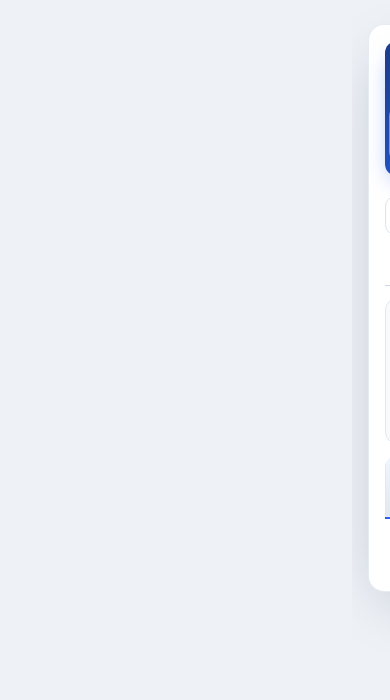
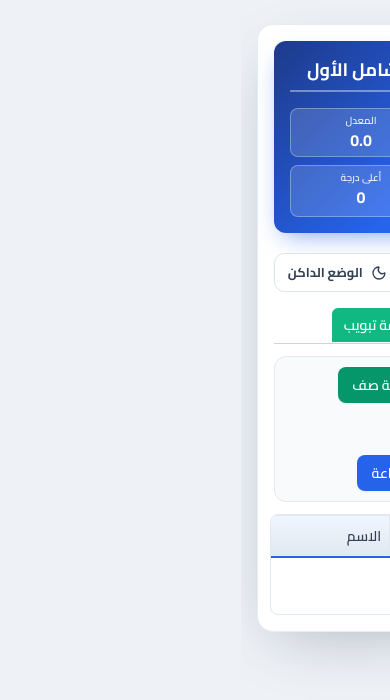
Before and after one commit to Omar-Khaled-57/simple-table, a React (Vite) app: page / in a window 390 px wide. Shown: the top 700 px of the page. Built offline with nearby package versions, Linux system fonts and the light colour scheme.

Commit message:
Make app ultra-responsive: mobile stats grid, scrollable tabs, sticky index column, touch resize

```diff
--- a/src/App.tsx
+++ b/src/App.tsx
@@ -169,21 +169,21 @@ export default function App() {
               className="report-title flex-1 text-lg md:text-xl font-bold bg-transparent border-none outline-none border-b-2 border-white/40 focus:border-white/80 pb-2 text-right"
               placeholder="عنوان الجدول"
             />
-            <div className="flex gap-2 flex-shrink-0 flex-wrap">
-              <div className="bg-white/15 border border-white/30 rounded-lg px-2 py-1 md:px-3 md:py-1.5 min-w-[70px] md:min-w-[84px] text-center">
-                <span className="block text-[10px] md:text-[11px] opacity-90 font-semibold">عدد الطلاب</span>
+            <div className="stats-grid grid grid-cols-2 sm:flex sm:flex-wrap gap-2 flex-shrink-0 w-full sm:w-auto">
+              <div className="bg-white/15 border border-white/30 rounded-lg px-2 py-1 md:px-3 md:py-1.5 min-w-0 sm:min-w-[76px] md:min-w-[84px] text-center">
+                <span className="block text-[10px] md:text-[11px] opacity-90 font-semibold truncate">عدد الطلاب</span>
                 <span className="block text-base md:text-lg font-bold">{stats.count}</span>
               </div>
-              <div className="bg-white/15 border border-white/30 rounded-lg px-2 py-1 md:px-3 md:py-1.5 min-w-[70px] md:min-w-[84px] text-center">
-                <span className="block text-[10px] md:text-[11px] opacity-90 font-semibold">المعدل</span>
+              <div className="bg-white/15 border border-white/30 rounded-lg px-2 py-1 md:px-3 md:py-1.5 min-w-0 sm:min-w-[76px] md:min-w-[84px] text-center">
+                <span className="block text-[10px] md:text-[11px] opacity-90 font-semibold truncate">المعدل</span>
                 <span className="block text-base md:text-lg font-bold">{stats.avg}</span>
               </div>
-              <div className="bg-white/15 border border-white/30 rounded-lg px-2 py-1 md:px-3 md:py-1.5 min-w-[70px] md:min-w-[84px] text-center">
-                <span className="block text-[10px] md:text-[11px] opacity-90 font-semibold">الأغلب</span>
+              <div className="bg-white/15 border border-white/30 rounded-lg px-2 py-1 md:px-3 md:py-1.5 min-w-0 sm:min-w-[76px] md:min-w-[84px] text-center">
+                <span className="block text-[10px] md:text-[11px] opacity-90 font-semibold truncate">الأغلب</span>
                 <span className="block text-base md:text-lg font-bold"><span className="text-[10px] md:text-[11px] mr-1">({stats.modeCount})</span>{stats.mode}</span>
               </div>
-              <div className="bg-white/15 border border-white/30 rounded-lg px-2 py-1 md:px-3 md:py-1.5 min-w-[70px] md:min-w-[84px] text-center">
-                <span className="block text-[10px] md:text-[11px] opacity-90 font-semibold">أعلى درجة</span>
+              <div className="bg-white/15 border border-white/30 rounded-lg px-2 py-1 md:px-3 md:py-1.5 min-w-0 sm:min-w-[76px] md:min-w-[84px] text-center">
+                <span className="block text-[10px] md:text-[11px] opacity-90 font-semibold truncate">أعلى درجة</span>
                 <span className="block text-base md:text-lg font-bold">{stats.max}</span>
               </div>
             </div>
@@ -203,19 +203,19 @@ export default function App() {
           </div>
 
           {/* Tabs */}
-          <div className="mb-3">
-            <div className="flex flex-wrap gap-1.5 border-b border-slate-300 dark:border-gray-600">
+          <div className="mb-3 -mx-4 px-4 md:mx-0 md:px-0">
+            <div className="tabs-scroll flex gap-1.5 border-b border-slate-300 dark:border-gray-600 overflow-x-auto md:flex-wrap md:overflow-visible pb-px">
               {tables.map(table => (
                 <div
                   key={table.id}
                   onClick={() => setActiveTableId(table.id)}
-                  className={`flex items-center gap-2 px-3 py-1.5 rounded-t-md cursor-pointer text-sm font-semibold transition-colors ${
+                  className={`flex items-center gap-2 px-3 py-1.5 rounded-t-md cursor-pointer text-sm font-semibold transition-colors shrink-0 ${
                     activeTableId === table.id
                       ? 'bg-white dark:bg-gray-800 text-[#2563eb] dark:text-blue-400 border-t-2 border-[#2563eb]'
                       : 'bg-slate-200 dark:bg-gray-700 text-slate-700 dark:text-gray-300 hover:bg-slate-300 dark:hover:bg-gray-600'
                   }`}
                 >
-                  <span className="truncate max-w-[120px]">{table.name}</span>
+                  <span className="truncate max-w-[120px] md:max-w-[160px]">{table.name}</span>
                   {tables.length > 1 && (
                     <button
                       onClick={(e) => closeTab(table.id, e)}
@@ -228,7 +228,7 @@ export default function App() {
               ))}
               <button
                 onClick={addTab}
-                className="px-3 py-1.5 bg-emerald-500 hover:bg-emerald-600 text-white rounded-t-md text-sm font-semibold flex items-center gap-1 transition-colors"
+                className="px-3 py-1.5 bg-emerald-500 hover:bg-emerald-600 text-white rounded-t-md text-sm font-semibold flex items-center gap-1 transition-colors shrink-0"
               >
                 <Plus className="w-4 h-4" />
                 إضافة تبويب
--- a/src/components/TableEditor.tsx
+++ b/src/components/TableEditor.tsx
@@ -15,7 +15,7 @@ interface TableEditorProps {
 
 export default function TableEditor({ table, editMode, tableStyle, onUpdate, onToggleEditMode, onPrint, onTableStyleChange }: TableEditorProps) {
   const imageInputRef = useRef<HTMLInputElement>(null);
-  const resizeRef = useRef<{ colIndex: number; startX: number; startWidth: number; factor: number } | null>(null);
+  const resizeRef = useRef<{ colIndex: number; startX: number; startWidth: number; rtl?: boolean } | null>(null);
   const [sortKey, setSortKey] = useState<'name' | 'grade'>('grade');
   const [sortDirection, setSortDirection] = useState<'asc' | 'desc' | null>(null);
   const [sortMenuOpen, setSortMenuOpen] = useState(false);
@@ -182,22 +182,24 @@ export default function TableEditor({ table, editMode, tableStyle, onUpdate, onT
     updateTable({ columns: newCols });
   };
 
-  const startResize = (e: React.MouseEvent, colIndex: number) => {
+  const startResize = (e: React.PointerEvent, colIndex: number) => {
     if (!editMode) return;
     e.preventDefault();
     e.stopPropagation();
     const th = (e.currentTarget as HTMLElement).closest('th');
     const startWidth = table.columns[colIndex].width || th?.offsetWidth || 150;
     const rtl = document.documentElement.dir === 'rtl' || document.dir === 'rtl';
-    resizeRef.current = { colIndex, startX: e.clientX, startWidth, factor: rtl ? 1 : 1, rtl } as any;
+    resizeRef.current = { colIndex, startX: e.clientX, startWidth, rtl };
     document.body.style.cursor = 'col-resize';
     document.body.style.userSelect = 'none';
-    window.addEventListener('mousemove', onResizeMove);
-    window.addEventListener('mouseup', stopResize);
+    (e.currentTarget as HTMLElement).setPointerCapture?.(e.pointerId);
+    window.addEventListener('pointermove', onResizeMove);
+    window.addEventListener('pointerup', stopResize);
+    window.addEventListener('pointercancel', stopResize);
   };
 
-  const onResizeMove = (e: MouseEvent) => {
-    const state: any = resizeRef.current;
+  const onResizeMove = (e: PointerEvent) => {
+    const state = resizeRef.current;
     if (!state) return;
     const rtl = state.rtl ?? (document.documentElement.dir === 'rtl');
     const delta = rtl ? (state.startX - e.clientX) : (e.clientX - state.startX);
@@ -210,8 +212,9 @@ export default function TableEditor({ table, editMode, tableStyle, onUpdate, onT
     resizeRef.current = null;
     document.body.style.cursor = '';
     document.body.style.userSelect = '';
-    window.removeEventListener('mousemove', onResizeMove);
-    window.removeEventListener('mouseup', stopResize);
+    window.removeEventListener('pointermove', onResizeMove);
+    window.removeEventListener('pointerup', stopResize);
+    window.removeEventListener('pointercancel', stopResize);
   };
 
   const getTier = (value: string) => {
@@ -246,9 +249,20 @@ export default function TableEditor({ table, editMode, tableStyle, onUpdate, onT
 
   const totalColumnWidth = table.columns.reduce((sum, column) => sum + (column.width || 150), 0);
 
+  const totalTableWidth = 56 + table.columns.reduce((sum, col) => sum + (col.width || 150), 0);
+
   return (
-    <div className="w-full overflow-x-auto">
+    <div className="w-full">
       <div className={`table-control-strip mb-3 flex flex-wrap items-center gap-2 p-2.5 rounded-xl border transition-colors ${editMode ? 'bg-blue-50 border-blue-200 dark:bg-blue-950/40 dark:border-blue-900' : 'bg-slate-50 dark:bg-gray-800 border-slate-200 dark:border-gray-700'}`}>
+          {onToggleEditMode && (
+            <button
+              onClick={onToggleEditMode}
+              className={`px-3.5 py-2 rounded-lg text-sm font-semibold flex items-center gap-1.5 shadow-sm transition-colors ${editMode ? 'bg-orange-600 text-white hover:bg-orange-700' : 'bg-amber-500 text-white hover:bg-amber-600'}`}
+              aria-pressed={editMode}
+            >
+              <Edit3 className="w-4 h-4" /> {editMode ? 'إنهاء التعديل' : 'وضع التعديل'}
+            </button>
+          )}
           <button
             onClick={addRow}
             className="px-3.5 py-2 bg-emerald-600 text-white rounded-lg text-sm font-semibold flex items-center gap-1.5 hover:bg-emerald-700 shadow-sm transition-colors"
@@ -256,11 +270,16 @@ export default function TableEditor({ table, editMode, tableStyle, onUpdate, onT
             <Plus className="w-4 h-4" />
             إضافة صف
           </button>
-          {onPrint && (
-            <button onClick={onPrint} className="px-3.5 py-2 bg-blue-600 text-white rounded-lg text-sm font-semibold flex items-center gap-1.5 hover:bg-blue-700 shadow-sm transition-colors">
-              <Printer className="w-4 h-4" /> طباعة
-            </button>
-          )}
+          {editMode && <>
+          <button
+            onClick={addColumn}
+            className="px-3.5 py-2 bg-blue-600 text-white rounded-lg text-sm font-semibold flex items-center gap-1.5 hover:bg-blue-700 shadow-sm transition-colors"
+          >
+            <Plus className="w-4 h-4" />
+            إضافة عمود
+          </button>
+          <span className="text-xs text-amber-700 dark:text-amber-300 self-center">وضع التعديل نشط</span>
+          </>}
           {onTableStyleChange && (
             <div className="relative">
               <button
@@ -310,25 +329,11 @@ export default function TableEditor({ table, editMode, tableStyle, onUpdate, onT
               </div>
             )}
           </div>
-          {onToggleEditMode && (
-            <button
-              onClick={onToggleEditMode}
-              className={`px-3.5 py-2 rounded-lg text-sm font-semibold flex items-center gap-1.5 shadow-sm transition-colors ${editMode ? 'bg-orange-600 text-white hover:bg-orange-700' : 'bg-amber-500 text-white hover:bg-amber-600'}`}
-              aria-pressed={editMode}
-            >
-              <Edit3 className="w-4 h-4" /> {editMode ? 'إنهاء التعديل' : 'وضع التعديل'}
+          {onPrint && (
+            <button onClick={onPrint} className="px-3.5 py-2 bg-blue-600 text-white rounded-lg text-sm font-semibold flex items-center gap-1.5 hover:bg-blue-700 shadow-sm transition-colors">
+              <Printer className="w-4 h-4" /> طباعة
             </button>
           )}
-          {editMode && <>
-          <button
-            onClick={addColumn}
-            className="px-3.5 py-2 bg-blue-600 text-white rounded-lg text-sm font-semibold flex items-center gap-1.5 hover:bg-blue-700 shadow-sm transition-colors"
-          >
-            <Plus className="w-4 h-4" />
-            إضافة عمود
-          </button>
-          <span className="text-xs text-amber-700 dark:text-amber-300 self-center">وضع التعديل نشط</span>
-          </>}
       </div>
       <input
         ref={imageInputRef}
@@ -341,7 +346,12 @@ export default function TableEditor({ table, editMode, tableStyle, onUpdate, onT
         }}
       />
 
-      <table className={`grade-table ${tableStyle} w-full border-collapse table-fixed`} id="gradeTable">
+      <div className="table-scroll overflow-x-auto overscroll-x-contain rounded-lg border border-slate-200 dark:border-gray-700">
+      <table
+        className={`grade-table ${tableStyle} w-full border-collapse table-fixed`}
+        id="gradeTable"
+        style={{ minWidth: totalTableWidth }}
+      >
         <colgroup>
           <col style={{ width: '7%' }} />
           {table.columns.map(col => (
@@ -350,7 +360,7 @@ export default function TableEditor({ table, editMode, tableStyle, onUpdate, onT
         </colgroup>
         <thead>
           <tr>
-            <th className="table-heading border border-slate-200 dark:border-gray-700 px-2 py-2.5 bg-gradient-to-b from-blue-50 to-slate-200 dark:from-gray-800 dark:to-gray-800 text-slate-700 dark:text-slate-100 font-semibold text-sm sticky top-0 z-10">
+            <th className="table-heading sticky-col border border-slate-200 dark:border-gray-700 px-2 py-2.5 bg-gradient-to-b from-blue-50 to-slate-200 dark:from-gray-800 dark:to-gray-800 text-slate-700 dark:text-slate-100 font-semibold text-sm sticky top-0 z-10">
               #
             </th>
             {table.columns.map((col, colIndex) => (
@@ -413,7 +423,7 @@ export default function TableEditor({ table, editMode, tableStyle, onUpdate, onT
                 {editMode && (
                   <div
                     className="column-resize-handle"
-                    onMouseDown={(e) => startResize(e, colIndex)}
+                    onPointerDown={(e) => startResize(e, colIndex)}
                     title="اسحب لتغيير العرض"
                     aria-label="تغيير عرض العمود"
                   />
@@ -425,7 +435,7 @@ export default function TableEditor({ table, editMode, tableStyle, onUpdate, onT
         <tbody>
           {table.rows.map((row, rowIndex) => (
             <tr key={row.id} className="grade-row">
-              <td className="grade-cell border border-slate-200 dark:border-gray-700 px-2 py-1.5 text-center font-bold text-slate-500 dark:text-slate-400 text-sm">
+              <td className="grade-cell sticky-col border border-slate-200 dark:border-gray-700 px-2 py-1.5 text-center font-bold text-slate-500 dark:text-slate-400 text-sm">
                 {rowIndex + 1}
                 {editMode && (
                   <div className="flex flex-col gap-0.5 mt-1">
@@ -542,6 +552,7 @@ export default function TableEditor({ table, editMode, tableStyle, onUpdate, onT
           </tr>
         </tfoot>
       </table>
+      </div>
     </div>
   );
 }
--- a/src/index.css
+++ b/src/index.css
@@ -111,8 +111,34 @@
   transition: background-color 120ms;
 }
 
+.column-resize-handle::before {
+  content: '';
+  position: absolute;
+  top: 0;
+  bottom: 0;
+  inset-inline-end: -8px;
+  width: 16px;
+}
+
 .column-resize-handle:hover,
 .column-resize-handle:active { background: #2563eb; opacity: 0.85; }
+
+/* Sticky index column for horizontal scroll on small screens */
+.grade-table .sticky-col { position: sticky; inset-inline-start: 0; z-index: 6; }
+.grade-table th.sticky-col { z-index: 12; background-image: linear-gradient(180deg, #eff6ff 0%, #cbd5e1 100%); }
+.grade-table td.sticky-col { background: #fff; }
+.grade-table.soft .grade-row:nth-child(even) td.sticky-col { background: #f8fafc; }
+.grade-table.soft .grade-row:hover td.sticky-col { background: #eff6ff; }
+.grade-table.classic .grade-row:nth-child(even) td.sticky-col { background: #f1f5f9; }
+.grade-table.classic .grade-row:hover td.sticky-col { background: #e2e8f0; }
+.grade-table.compact td.sticky-col { background: #fff; }
+.dark .grade-table th.sticky-col { background-image: linear-gradient(180deg, #1f2937 0%, #111827 100%); }
+.dark .grade-table td.sticky-col { background: #111827; }
+.dark .grade-table.soft .grade-row:nth-child(even) td.sticky-col { background: #111827; }
+.dark .grade-table.soft .grade-row:hover td.sticky-col { background: #1e293b; }
+.dark .grade-table.classic .grade-row:nth-child(even) td.sticky-col { background: #1f2937; }
+.dark .grade-table.classic .grade-row:hover td.sticky-col { background: #334155; }
+
 
 .dark .edit-icon-danger { background: #7f1d1d; border-color: #991b1b; color: #fee2e2; }
 .name-cell-wrapper { display: flex; align-items: center; justify-content: flex-start; gap: 0.45rem; min-width: 0; }
@@ -177,3 +203,14 @@
     .print-batch button { display: none !important; }
   }
 }
+
+/* Smooth mobile scrolling */
+.table-scroll { -webkit-overflow-scrolling: touch; scrollbar-width: thin; }
+.tabs-scroll { scrollbar-width: none; -ms-overflow-style: none; }
+.tabs-scroll::-webkit-scrollbar { display: none; }
+
+@media (max-width: 640px) {
+  .table-scroll { margin-inline: -0.25rem; padding-inline: 0.25rem; }
+  .column-resize-handle { width: 6px; }
+  .column-resize-handle::before { width: 22px; inset-inline-end: -11px; }
+}
```
